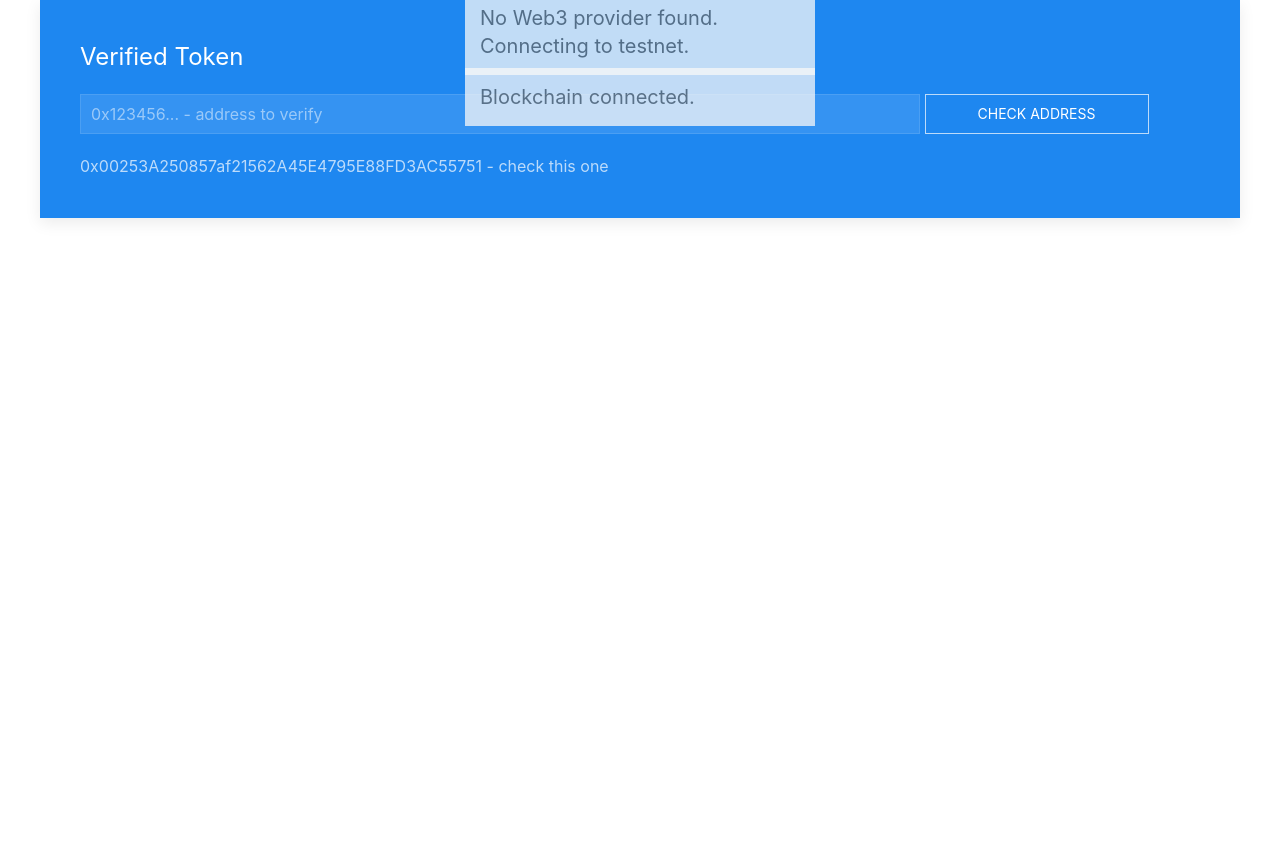
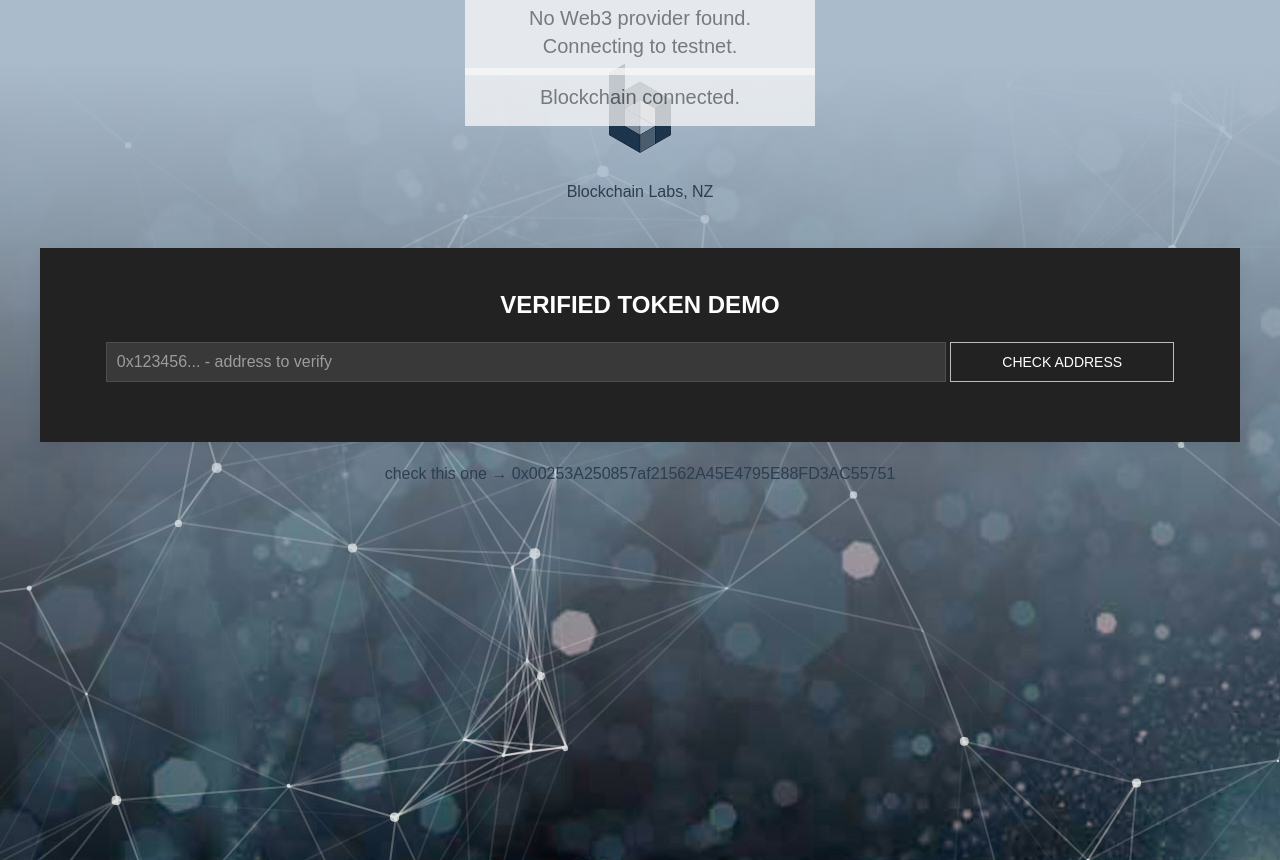
Before and after one commit to BlockchainTokenAssociation/VerifiedToken-PoC, a website: page index.html in a window 1280 px wide. Before the commit the page ends 800 px from the top, so only its background shows below. Drawn offline with Linux system fonts and the light colour scheme.

Commit message:
design updated

```diff
--- /dev/null
+++ b/demo/style.css
@@ -0,0 +1,21 @@
+html {
+    background-color: #abc;
+    height: 100%;
+    background-position: center;
+    background-repeat: no-repeat;
+    background-size: cover;
+}
+body {
+    background-image: linear-gradient(to bottom, rgba(170, 187, 204, 1), rgba(0, 0, 0, 0.1)), url("/demo/bg.jpg");
+    font-family: 'Ubuntu Mono derivative Powerline', sans-serif;
+    -webkit-font-smoothing: antialiased;
+    -moz-osx-font-smoothing: grayscale;
+    text-align: center;
+    color: #2c3e50;
+    margin-top: 60px;
+    height: 100%;
+}
+h1, h2 {
+    font-weight: bold;
+    font-family: "Ubuntu Mono derivative Powerline", sans-serif;
+}
--- a/index.html
+++ b/index.html
@@ -4,12 +4,18 @@
     <meta charset="utf-8">
     <title>Demo</title>
     <link rel="stylesheet" href="./demo/uikit.css">
+    <link rel="stylesheet" href="./demo/style.css">
 </head>
+
 <body>
+<div>
+    <img src="./demo/logo.png">
+    <p>Blockchain Labs, NZ</p><br>
+</div>
+<div class="uk-container" >
+    <div class="uk-card uk-card-body uk-card-secondary">
+        <h2 class="uk-card-title">VERIFIED TOKEN DEMO</h2>
 
-<div class="uk-container">
-    <div class="uk-card uk-card-body uk-card-primary">
-        <h3 class="uk-card-title">Verified Token</h3>
         <input
                 type="text"
                 name="address"
@@ -18,11 +24,13 @@
                 placeholder="0x123456... - address to verify" >
         <button
                 class="uk-button uk-button-default uk-width-1-5@l uk-width-1-4@m uk-width-1-3@s uk-width-1-1"
-                uk-tooltip="title: Is your recipient verified?"
+                uk-tooltip="title: Check if receiver is verified"
                 id="addressButton">Check address</button>
-        <p>0x00253A250857af21562A45E4795E88FD3AC55751 - check this one
+        <p></p>
     </div>
+    <p>check this one &rarr; 0x00253A250857af21562A45E4795E88FD3AC55751 </p>
 </div>
+
 
 <script src="./demo/main.js"></script>
 </body>
```
Also changed, not shown: app/index.html (+11 -5 lines), coverage.json (+1 -1 lines), README.md, demo/bg.jpeg (added), demo/bg.jpg (added), demo/logo.png (added).
